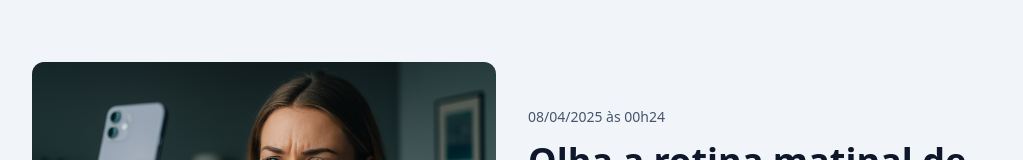
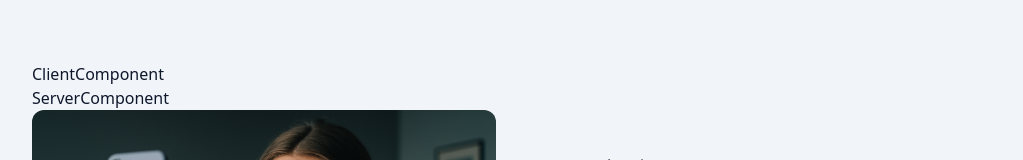
Before and after one commit to alansadev/blog, a Next.js app: page / in a window 1280 px wide. Shown: the part 186-346 px from the top of the page, without its empty margins (128-1151 px from the left). Built offline with nearby package versions, Linux system fonts and the light colour scheme.

Commit message:
info: cuidados para não transformar server component em client component

```diff
--- a/src/app/page.tsx
+++ b/src/app/page.tsx
@@ -1,11 +1,16 @@
+import { ClientComponent } from '@/components/ClientComponent';
 import { PostFeatured } from '@/components/PostFeatured';
 import { PostsList } from '@/components/PostsList';
+import { ServerComponent } from '@/components/ServerComponent';
 import { SpinLoader } from '@/components/SpinLoader';
 import { Suspense } from 'react';
 
 export default async function HomePage() {
   return (
     <>
+      <ClientComponent>
+        <ServerComponent />
+      </ClientComponent>
       <Suspense fallback={<SpinLoader className='min-h-20 mb-16' />}>
         <PostFeatured />
         <PostsList />
--- /dev/null
+++ b/src/components/ClientComponent/index.tsx
@@ -0,0 +1,6 @@
+'use client';
+
+export function ClientComponent({ children }: { children: React.ReactNode }) {
+  console.log('ClientComponent');
+  return <div>ClientComponent {children}</div>;
+}
--- /dev/null
+++ b/src/components/ServerComponent/index.tsx
@@ -0,0 +1,4 @@
+export function ServerComponent() {
+  console.log('ServerComponent');
+  return <div>ServerComponent</div>;
+}
```
